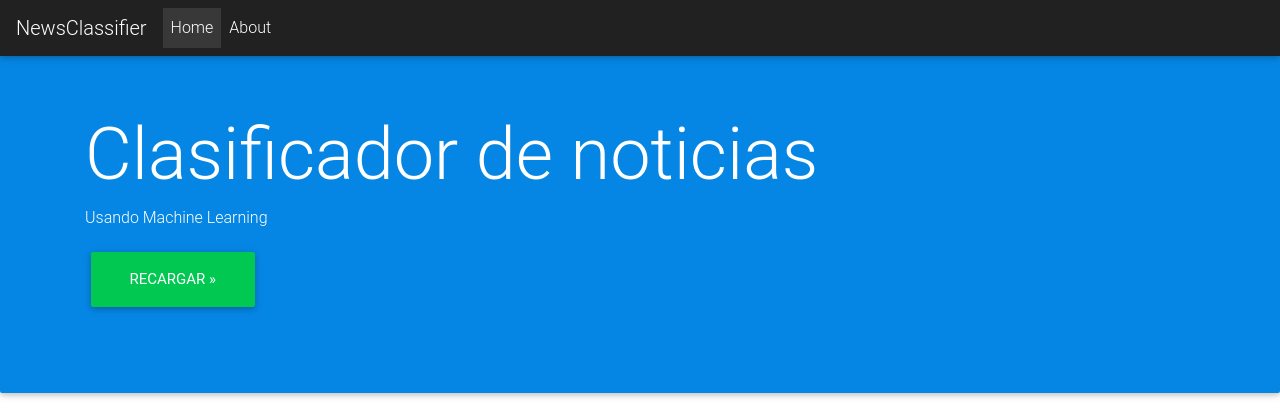
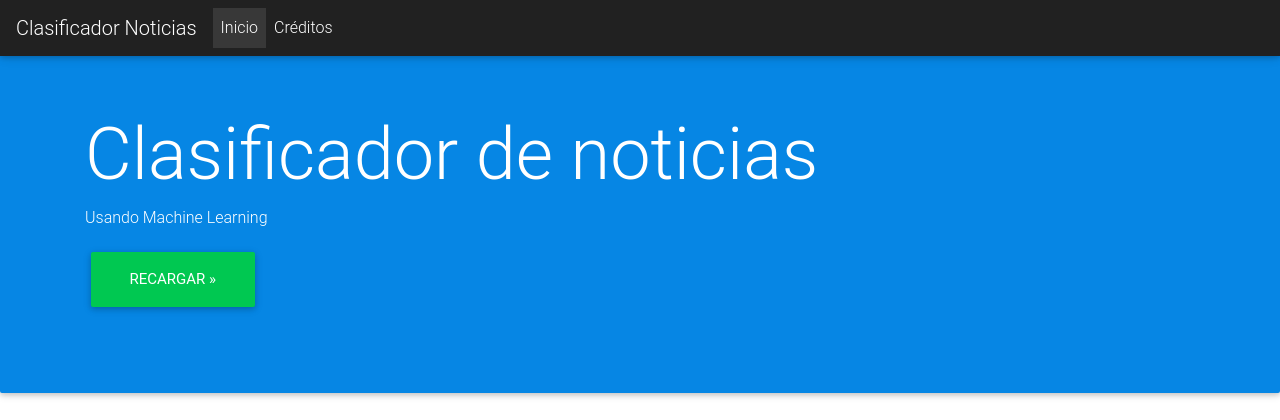
Before and after one commit to jorgecif/flask_heroku1, a Flask app: page / in a window 1280 px wide. Shown: the top 420 px of the page. Run offline with Flask 2, Linux system fonts and the light colour scheme; parts of the project's set-up code (start-up, migrations or seed data) failed here and were passed over; some libraries are stand-ins or nearby versions.

Commit message:
Update index.html

```diff
--- a/templates/index.html
+++ b/templates/index.html
@@ -15,7 +15,7 @@
 <body>
 
     <nav class="navbar navbar-expand-md navbar-dark fixed-top bg-dark">
-        <a class="navbar-brand" href="/">NewsClassifier</a>
+        <a class="navbar-brand" href="/">Clasificador Noticias</a>
         <button class="navbar-toggler" type="button" data-toggle="collapse" data-target="#navbarsExampleDefault" aria-controls="navbarsExampleDefault" aria-expanded="false" aria-label="Toggle navigation">
           <span class="navbar-toggler-icon"></span>
         </button>
@@ -23,10 +23,10 @@
         <div class="collapse navbar-collapse" id="navbarsExampleDefault">
           <ul class="navbar-nav mr-auto">
             <li class="nav-item active">
-              <a class="nav-link" href="/">Home <span class="sr-only">(current)</span></a>
+              <a class="nav-link" href="/">Inicio <span class="sr-only">(current)</span></a>
             </li>
              <li class="nav-item">
-              <a class="nav-link" href="#">About</a>
+              <a class="nav-link" href="#">Créditos</a>
             </li>
 
 
```
